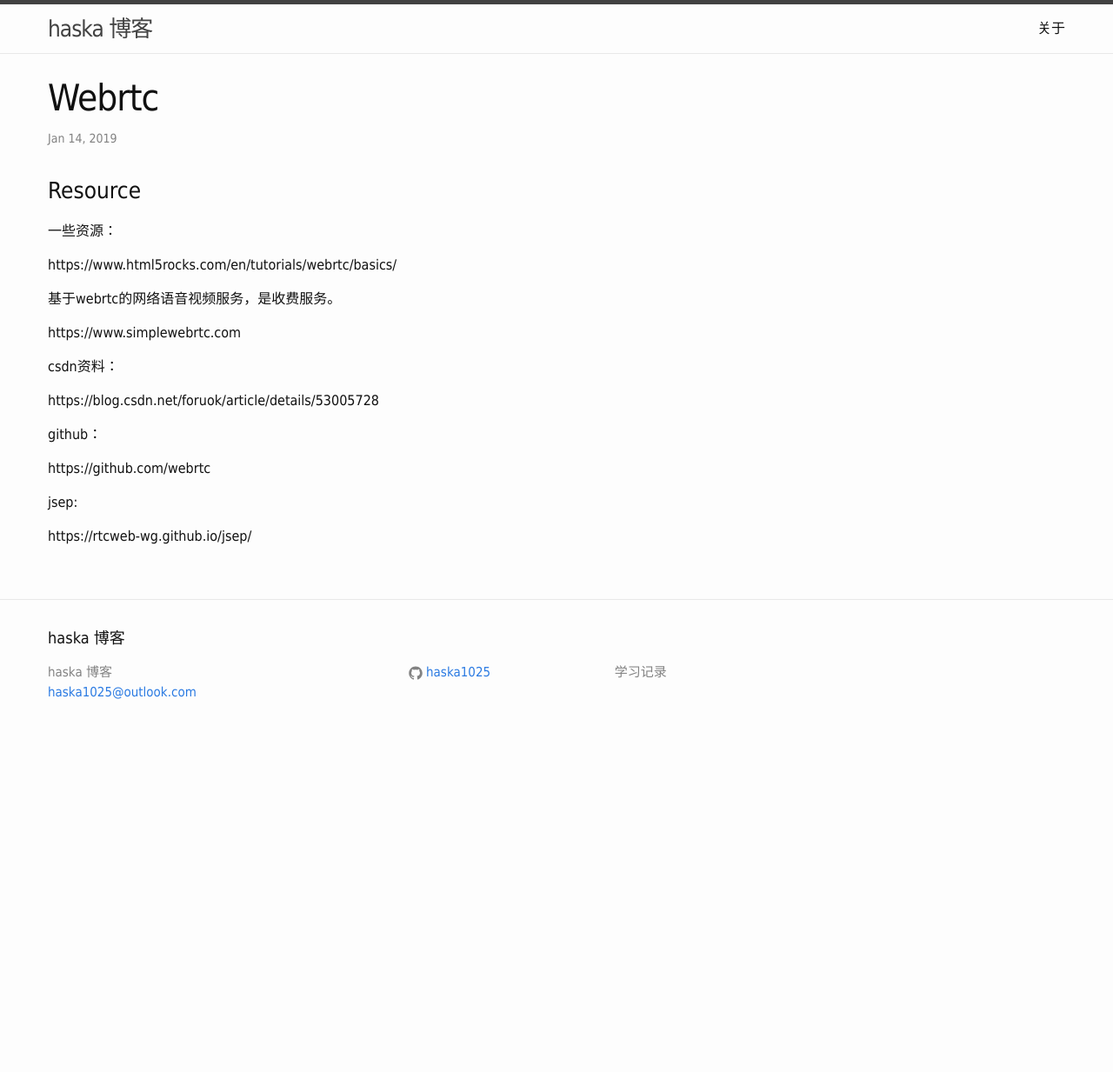
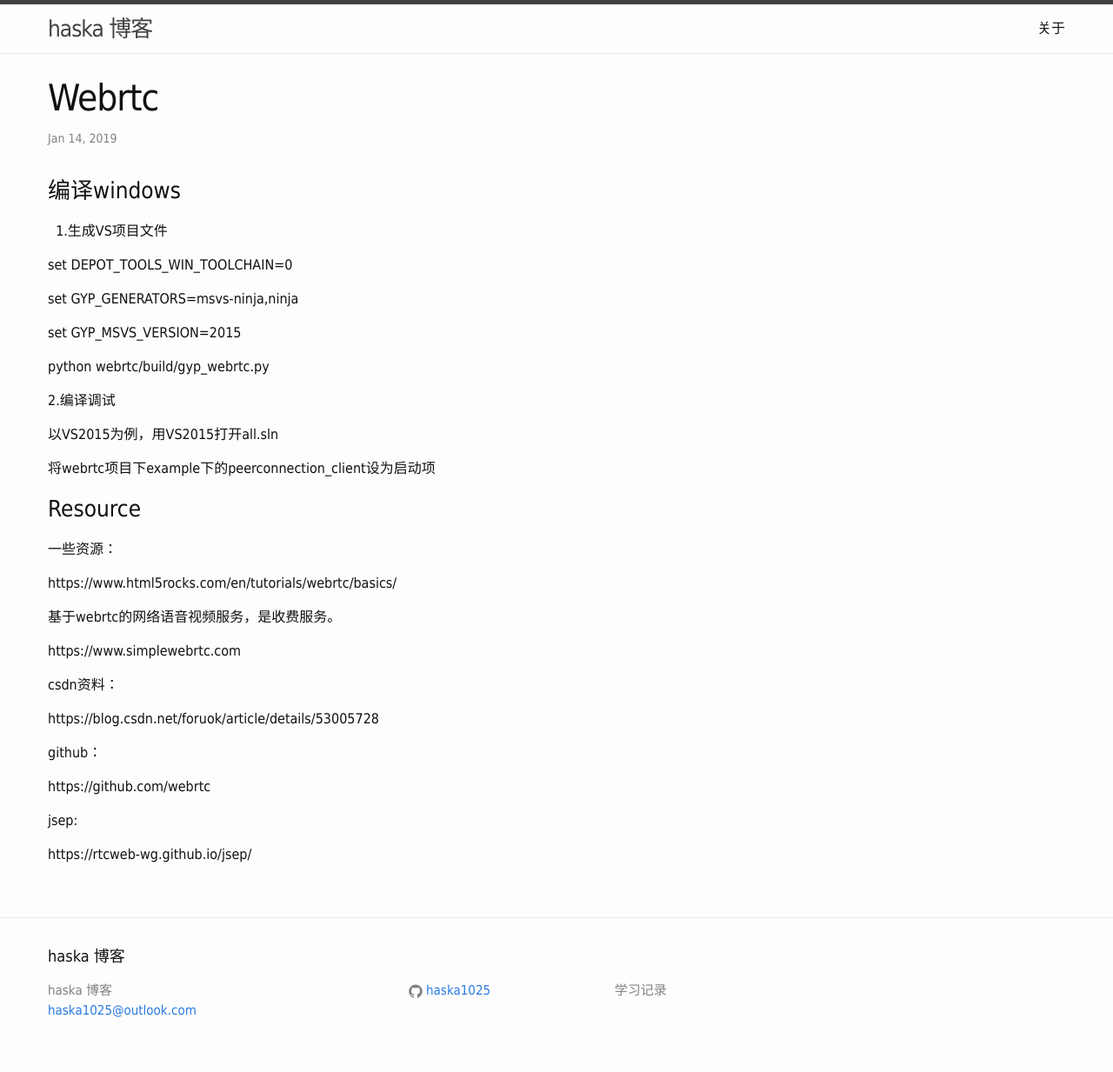
Before and after one commit to haska1025/haska1025.github.io, a Jekyll site: the page built from _posts/2019-01-14-webrtc.md, in a window 1280 px wide. Shown: the whole page at 87% size. Built offline with Jekyll 4.4.1, drawn with Linux system fonts in a browser that asks for light colours; before the commit the page ends 900 px from its top, so only the background shows below that.

Commit message:
Update 2019-01-14-webrtc.md

```diff
--- a/_posts/2019-01-14-webrtc.md
+++ b/_posts/2019-01-14-webrtc.md
@@ -4,6 +4,25 @@ title:  "Webrtc"
 date:   2019-01-14 16:47:53
 categories: webrtc
 ---
+
+### 编译windows
+
+1.生成VS项目文件
+
+set DEPOT_TOOLS_WIN_TOOLCHAIN=0
+
+set GYP_GENERATORS=msvs-ninja,ninja
+
+set GYP_MSVS_VERSION=2015
+
+python webrtc/build/gyp_webrtc.py
+
+2.编译调试
+
+以VS2015为例，用VS2015打开all.sln
+
+将webrtc项目下example下的peerconnection_client设为启动项
+
 
 ### Resource
 
```
